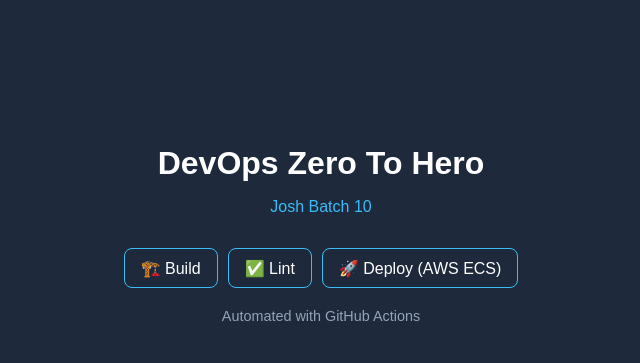
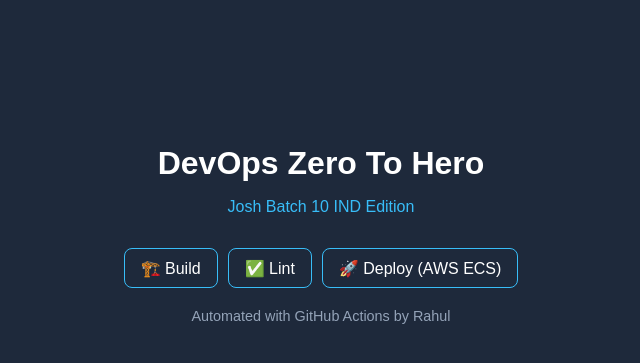
Before and after one commit to srerahul8956/githubactions-ztoh-revision, a Flask app: page / in a window 1280 px wide. Shown: the part 169-532 px from the top of the page, without its empty margins (319-959 px from the left). Run offline with Flask 3, Linux system fonts and the light colour scheme.

Commit message:
modified html page

```diff
--- a/templates/index.html
+++ b/templates/index.html
@@ -34,7 +34,7 @@ h1{margin-bottom:.5rem}
 
 <div class="box">
     <h1>DevOps Zero To Hero</h1>
-    <p class="badge">Josh Batch 10</p>
+    <p class="badge">Josh Batch 10 IND Edition</p>
 
     <div class="pipeline">
         <div class="step">🏗️ Build</div>
@@ -43,7 +43,7 @@ h1{margin-bottom:.5rem}
     </div>
 
     <p style="margin-top:20px;font-size:.9rem;color:#94a3b8;">
-        Automated with GitHub Actions
+        Automated with GitHub Actions by Rahul
     </p>
 </div>
 
```
